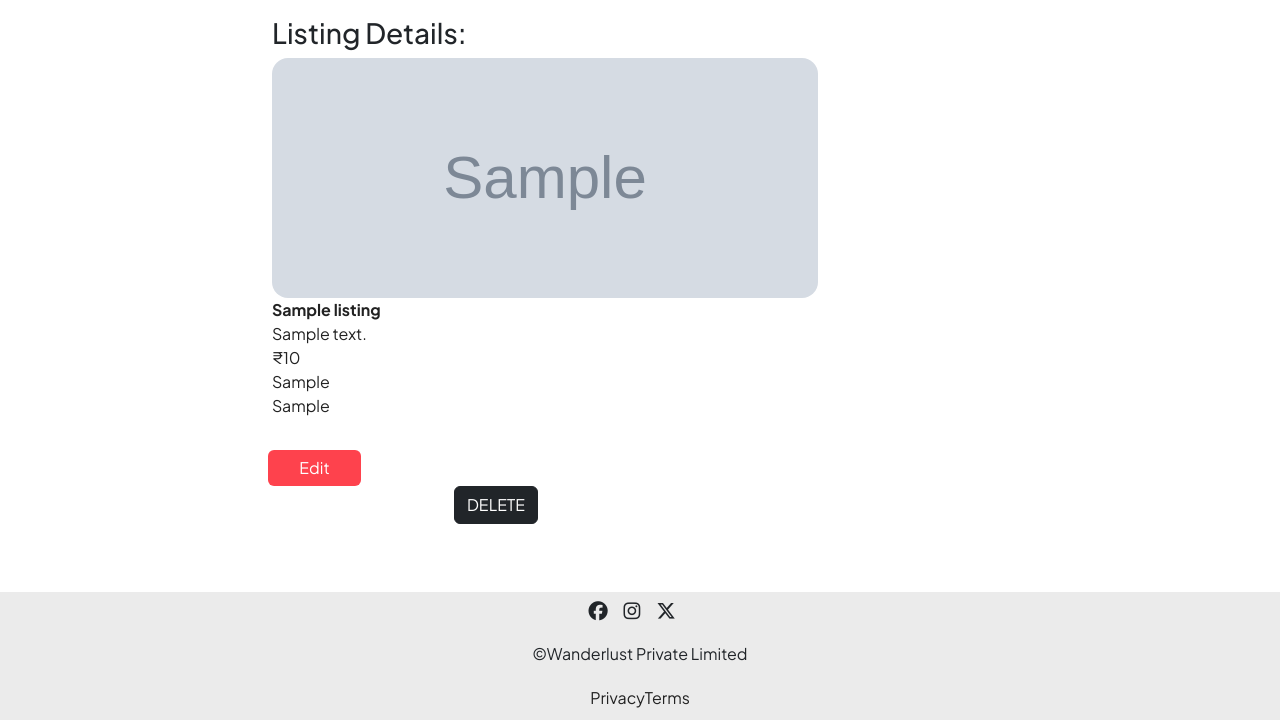
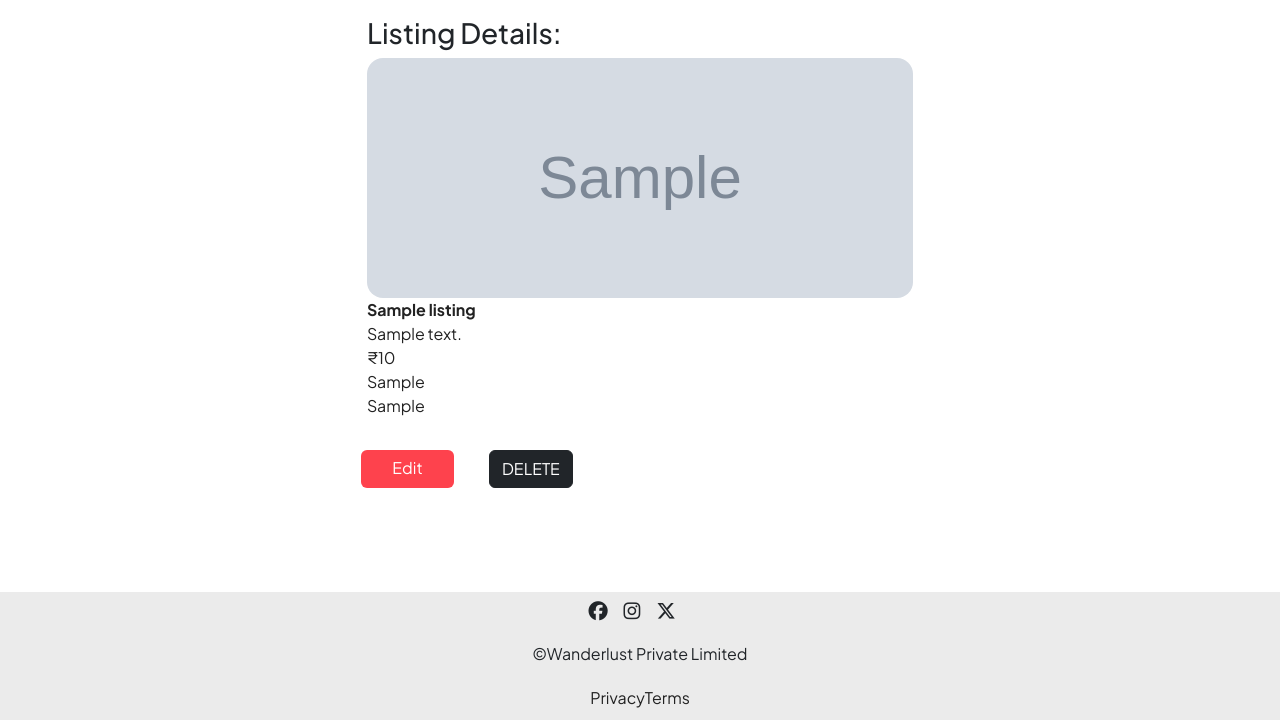
Before and after one commit to Jithin15P/MAJOR_PROJECT, a Node server app: page /listings/600000000000000000000001 in a window 1280 px wide. Shown: the part 80-800 px from the top of the page. Run offline with Node 20, Linux system fonts and the light colour scheme; tables that the repository leaves empty hold one stand-in row (values such as "Sample post"); grey boxes marked "Sample" are stand-in pictures; some libraries are stand-ins or nearby versions.

Commit message:
project first two part over

```diff
--- a/public/css/style.css
+++ b/public/css/style.css
@@ -114,6 +114,18 @@
     background-color: #fe424d !important;
     border: none!important;
 }
+
+/* show-card */
 .show-img{
     height:30vh;
 }
+
+
+.btns{
+    display: flex;
+}
+
+.show-card{
+    padding-left:0;
+    padding-right:0;
+}
--- a/views/listings/show.ejs
+++ b/views/listings/show.ejs
@@ -1,9 +1,9 @@
 <%- layout("/layouts/boilerplate") %>
  <div class="row mt-3">
-    <div class="col-8 offset-2">
+    <div class="col-8 offset-3">
         <h3>Listing Details:</h3>
     </div>
-    <div class="card col-6 offset-2"  >
+    <div class="card col-6 offset-3"  >
         <img src="<%=listing.image%>" class="card-img-top show-img" alt="listing-image">
         <div class="card-body">
           <p class="card-text"><b><%=listing.title%></b><br>
@@ -14,9 +14,13 @@
         </p>
         </div>
       </div>
+      <div class="btns">
+        <a href="/listings/<%=listing._id%>/edit" class="btn btn-dark col-1 offset-3 edit-btn">Edit</a>
+
+        <form method="post" action="/listings/<%=listing._id%>?_method=DELETE">
+            <button class="btn btn-dark offset-5 ">DELETE</button>
+        </form>
+
+      </div>
+
 </div>
-
-    <a href="/listings/<%=listing._id%>/edit" class="btn btn-dark col-1 offset-2 edit-btn">Edit</a>
-     <form method="post" action="/listings/<%=listing._id%>?_method=DELETE">
-        <button class="btn btn-dark offset-4">DELETE</button>
-    </form>
```
